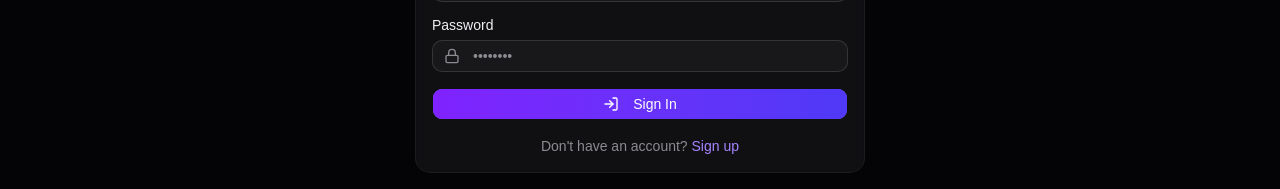
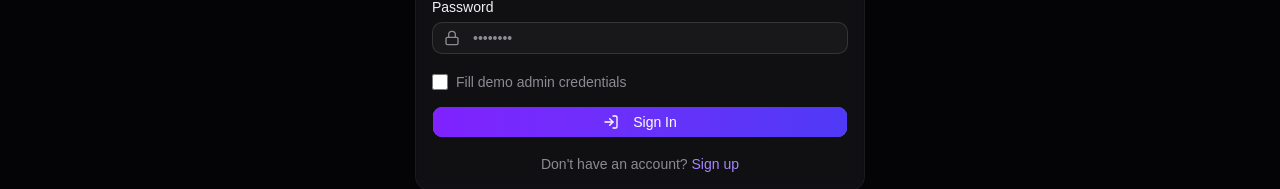
Before and after one commit to nazmul-nhb/memento-notes, a React (Vite) app in the folder frontend/: page /login in a window 1280 px wide. Shown: the part 369-558 px from the top of the page. Built offline with nearby package versions, Linux system fonts and the light colour scheme; no server answers.

Commit message:
✨ feat(frontend): added checkbox to fill the demo admin credentials

```diff
--- a/frontend/src/components/forms/login-form.tsx
+++ b/frontend/src/components/forms/login-form.tsx
@@ -19,6 +19,7 @@ export function LoginForm({ onSubmit, isLoading, error }: LoginFormProps) {
 	const {
 		register,
 		handleSubmit,
+		setValue,
 		formState: { errors },
 	} = useForm<LoginFormValues>({
 		// @ts-ignore
@@ -78,6 +79,29 @@ export function LoginForm({ onSubmit, isLoading, error }: LoginFormProps) {
 				)}
 			</div>
 
+			<div className="flex items-center space-x-2 pt-1">
+				<input
+					type="checkbox"
+					id="use-admin-credentials"
+					className="size-4 cursor-pointer rounded border-white/20 bg-white/5 text-violet-600 focus:ring-violet-600 focus:ring-offset-background"
+					onChange={(e) => {
+						if (e.target.checked) {
+							setValue('email', 'admin@memento.com', { shouldValidate: true });
+							setValue('password', '12345678', { shouldValidate: true });
+						} else {
+							setValue('email', '', { shouldValidate: true });
+							setValue('password', '', { shouldValidate: true });
+						}
+					}}
+				/>
+				<label
+					htmlFor="use-admin-credentials"
+					className="cursor-pointer text-sm font-medium leading-none text-muted-foreground select-none peer-disabled:cursor-not-allowed peer-disabled:opacity-70"
+				>
+					Fill demo admin credentials
+				</label>
+			</div>
+
 			<Button
 				className="w-full bg-linear-to-r from-violet-600 to-indigo-600 text-white hover:from-violet-500 hover:to-indigo-500"
 				disabled={isLoading}
--- a/package.json
+++ b/package.json
@@ -1,6 +1,6 @@
 {
   "name": "memento-notes",
-  "version": "1.7.0",
+  "version": "1.7.1",
   "description": "A Simple, Fast and Secure Note-Taking App",
   "scripts": {
     "install:all": "pnpm install && pnpm --dir backend install && pnpm --dir frontend install",
```
